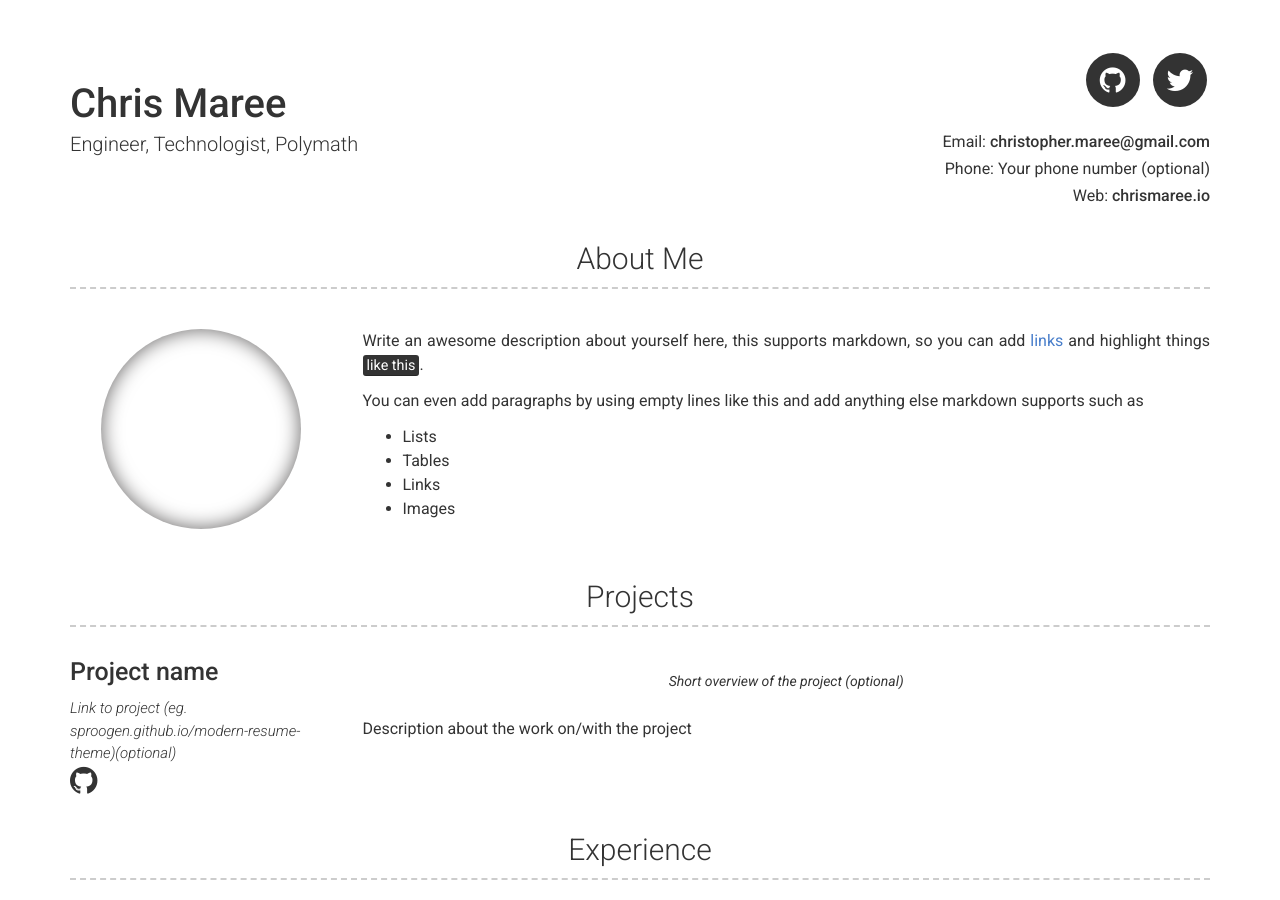
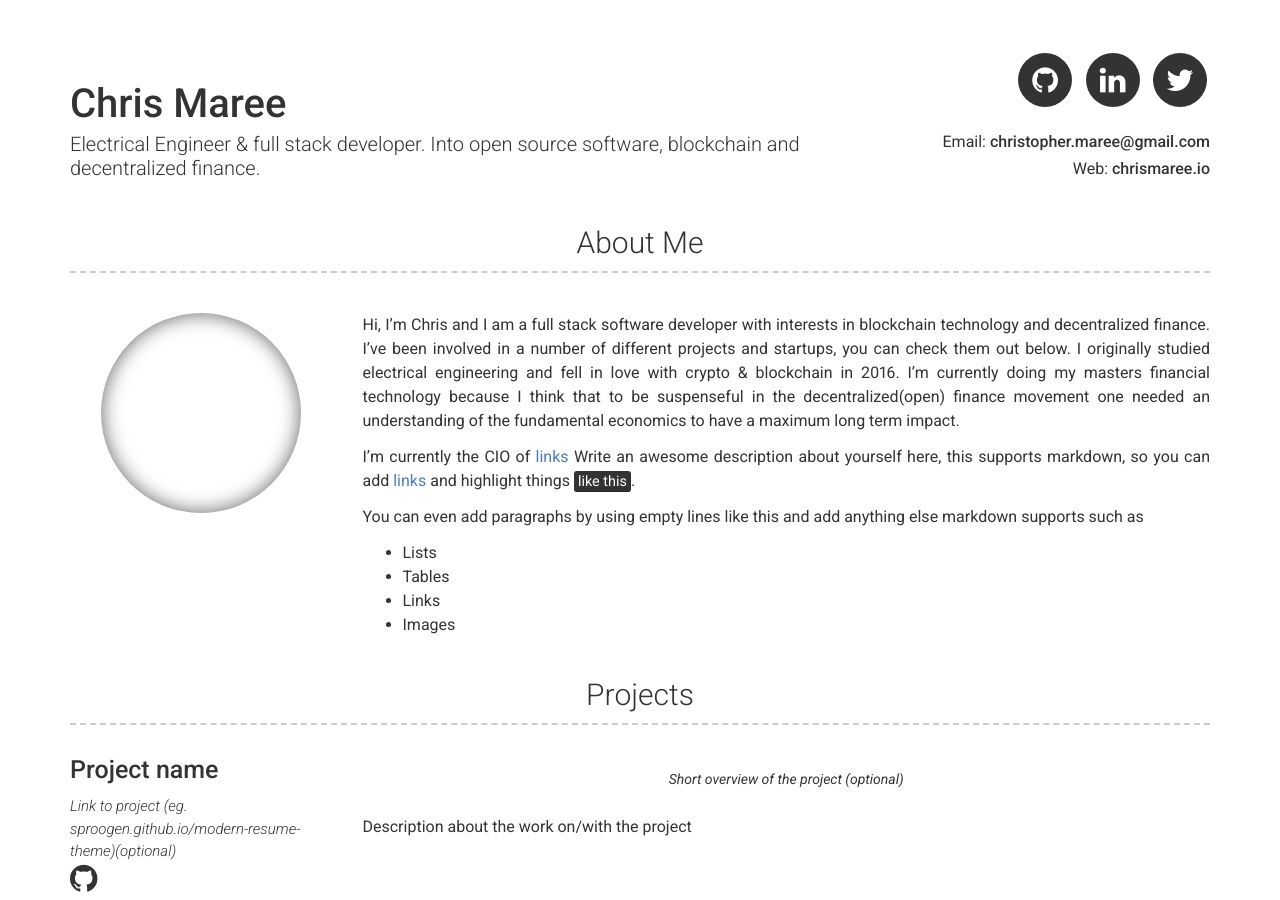
Before and after one commit to chrismaree/PersonalWebsite, a Jekyll site: the page built from index.md, in a window 1280 px wide and 900 px high. Built offline with Jekyll 4.4.1, drawn with Linux system fonts in a browser that asks for light colours.

Commit message:
Updated landing page text

```diff
--- a/_config.yml
+++ b/_config.yml
@@ -4,19 +4,22 @@ favicon: Directory of your favicon (eg. images/favicon.png)(optional)
 
 # Personal info
 name: Chris Maree
-title: Engineer, Technologist, Polymath
+title: Electrical Engineer & full stack developer. Into open source software, blockchain and decentralized finance.
 email: christopher.maree@gmail.com
-phone: Your phone number (optional)
 website: chrismaree.io
 
 # Social links
 twitter_username: https://twitter.com/ChrisMaree__
 github_username:  https://github.com/chrismaree
+linkedin_username: https://www.linkedin.com/in/christopher-maree-49463312b/
 
 # About Section
 # about_title: About Me (Use this to override about section title)
-about_profile_image: Directory of profile image (eg. images/profile.jpg)
+about_profile_image: Directory of profile image (eg. images/profilePic.jpeg)
 about_content: | # this will include new lines to allow paragraphs
+  Hi, I'm Chris and I am a full stack software developer with interests in blockchain technology and decentralized finance. I've been involved in a number of different projects and startups, you can check them out below. I originally studied electrical engineering and fell in love with crypto & blockchain in 2016. I'm currently doing my masters financial technology because I think that to be suspenseful in the decentralized(open) finance movement one needed an understanding of the fundamental economics to have a maximum long term impact.
+
+  I'm currently the CIO of [links](http://foobar.com)
   Write an awesome description about yourself here, this supports markdown, so you can add [links](http://foobar.com) and highlight things <mark>like this</mark>.
 
   You can even add paragraphs by using empty lines like this and add anything else markdown supports such as
```
Also changed, not shown: images/profilePic.jpeg (added), 2 other files.
